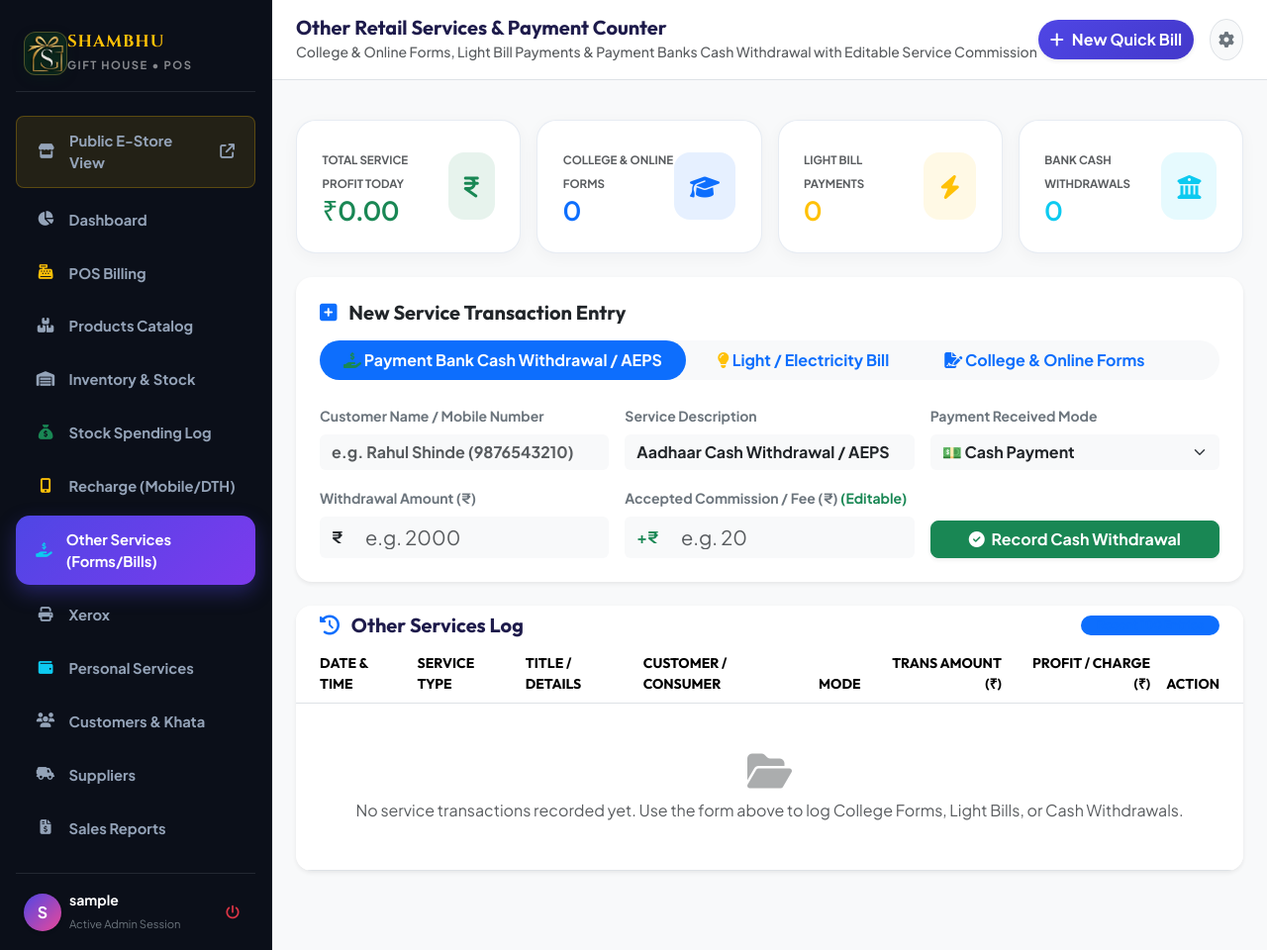
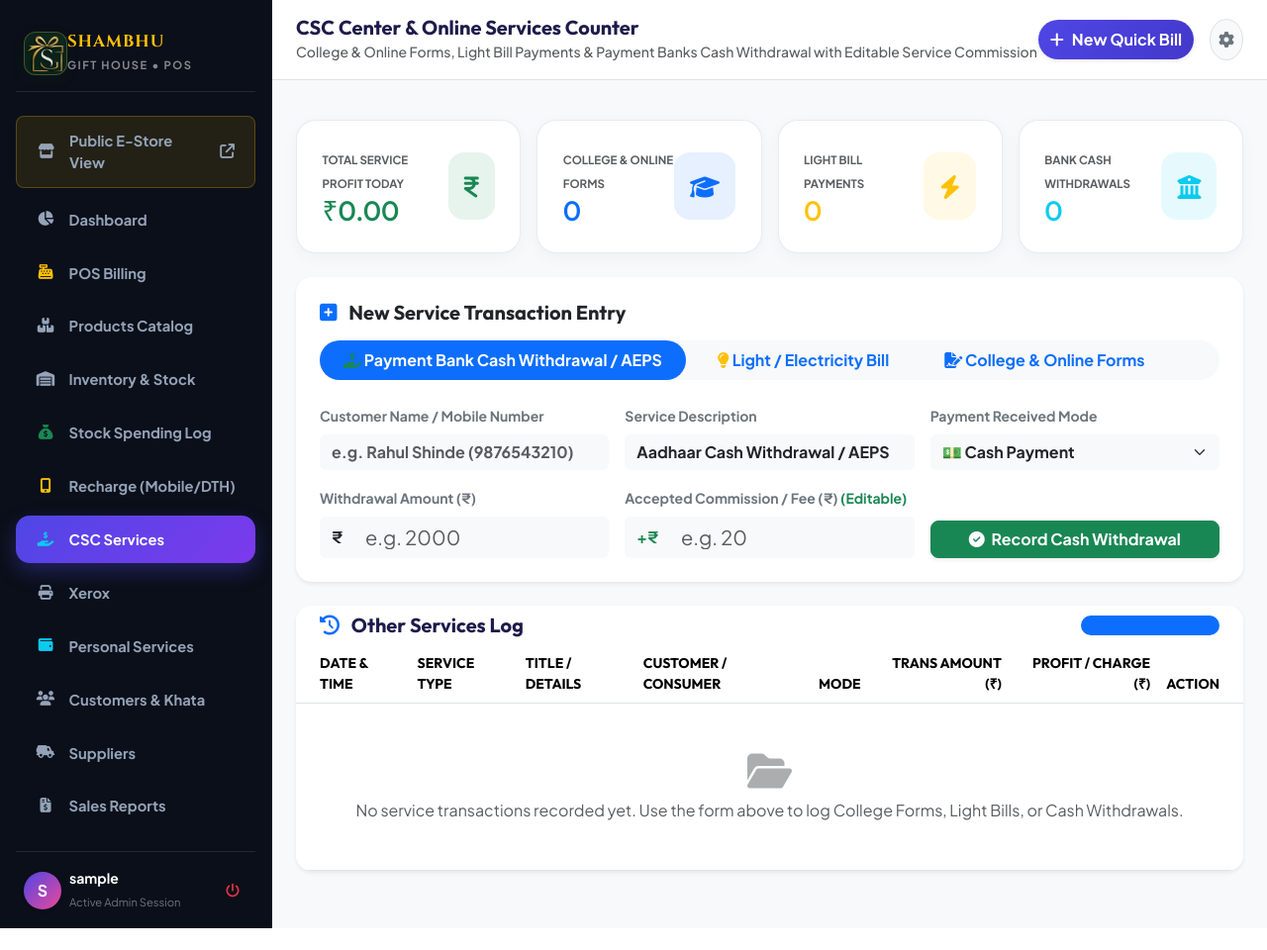
Before and after one commit to shambhugifthouse/shambhugifthouseonline, a Django app: page /services/other/ in a window 1280 px wide. Shown: the whole page at 99% size. After the commit the page ends 938 px from the top, so only its background shows below. Run offline with Django 5.2, Linux system fonts and the light colour scheme; the visitor is signed in with stand-in values (Sample User, id 1); data comes from the database, SQL or seed files in the repository; data that the repository does not hold is empty; some web fonts are replaced.

Commit message:
Update sidebar link name from Other Services to CSC Services

```diff
--- a/templates/base.html
+++ b/templates/base.html
@@ -150,7 +150,7 @@
                         <i class="fa-solid fa-mobile-screen-button w-20 text-warning"></i> Recharge (Mobile/DTH)
                     </a>
                     <a href="{% url 'services:other_services' %}" class="nav-link {% if request.resolver_match.namespace == 'services' and request.resolver_match.url_name == 'other_services' %}active{% endif %}">
-                        <i class="fa-solid fa-hand-holding-dollar w-20 text-info"></i> Other Services (Forms/Bills)
+                        <i class="fa-solid fa-hand-holding-dollar w-20 text-info"></i> CSC Services
                     </a>
                     <a href="{% url 'services:list' %}" class="nav-link {% if request.resolver_match.namespace == 'services' and request.resolver_match.url_name == 'list' %}active{% endif %}">
                         <i class="fa-solid fa-print w-20"></i> Xerox
--- a/templates/other_services.html
+++ b/templates/other_services.html
@@ -1,9 +1,9 @@
 {% extends 'base.html' %}
 {% load static %}
 
-{% block title %}Other Services — {{ shop.shop_name|default:"Shambhu Gift House" }}{% endblock %}
+{% block title %}CSC Services — {{ shop.shop_name|default:"Shambhu Gift House" }}{% endblock %}
 
-{% block page_title %}Other Retail Services & Payment Counter{% endblock %}
+{% block page_title %}CSC Center & Online Services Counter{% endblock %}
 {% block page_subtitle %}College & Online Forms, Light Bill Payments & Payment Banks Cash Withdrawal with Editable Service Commission{% endblock %}
 
 {% block content %}
```
